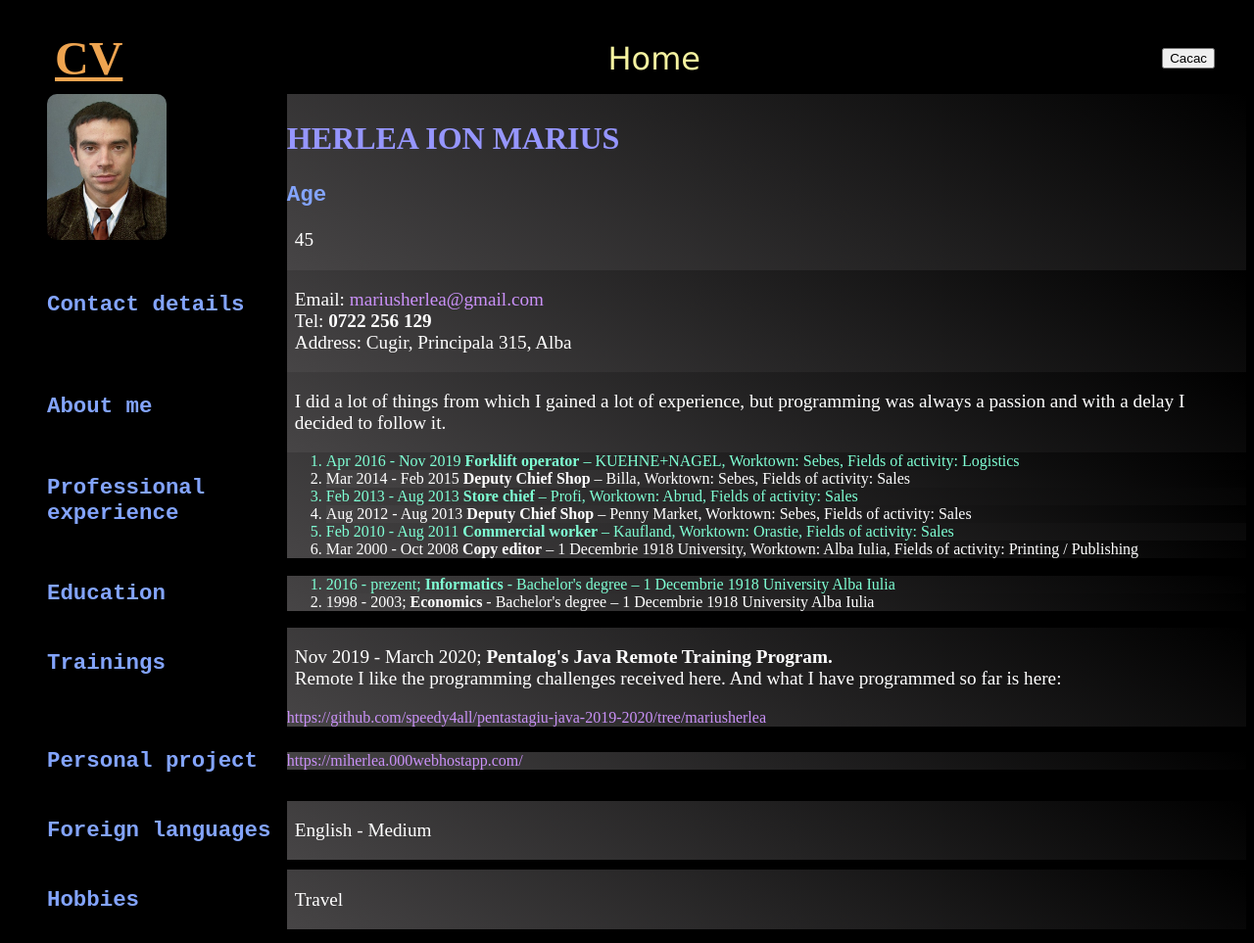
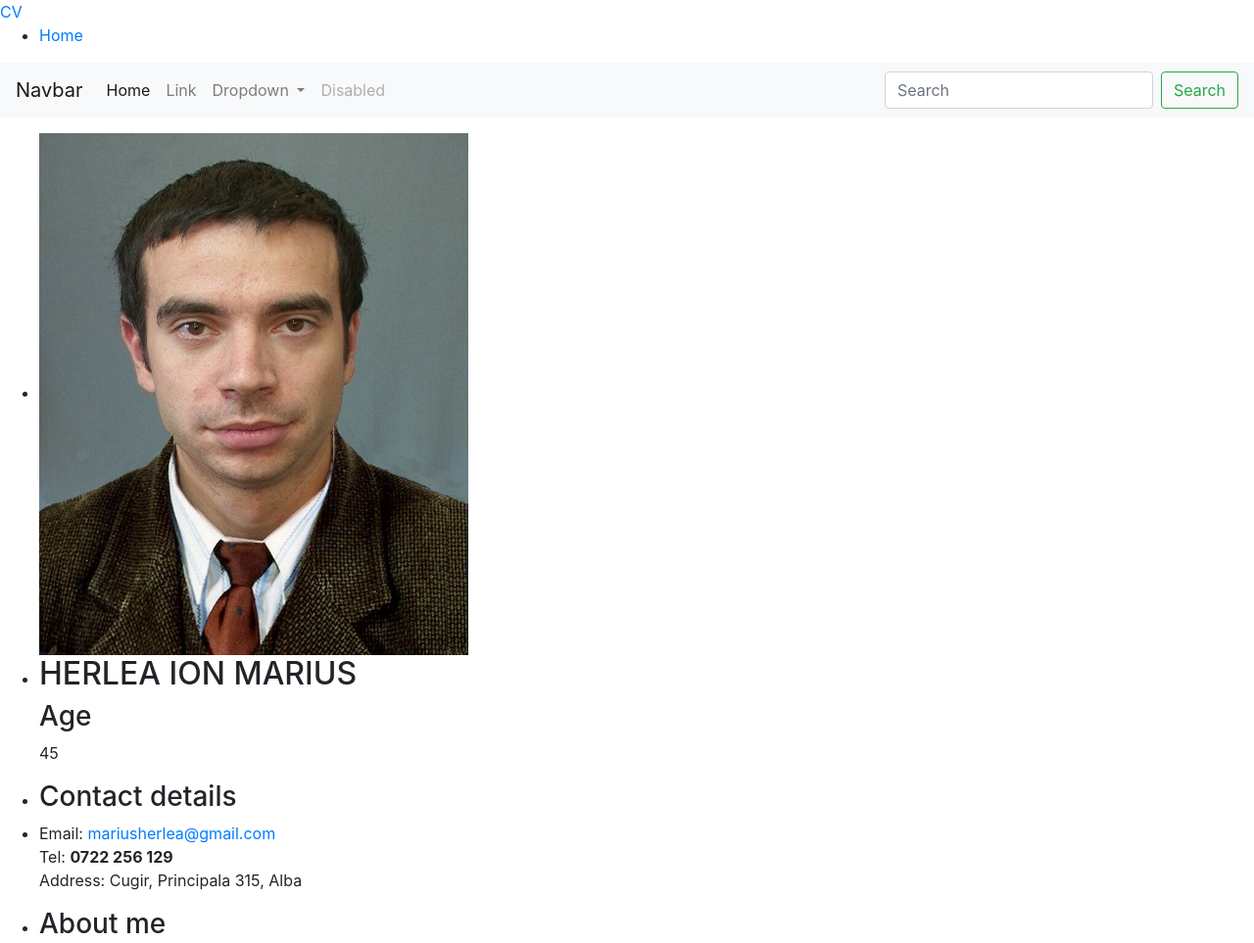
Before and after one commit to mariusherlea/httpsmiherlea.000webhostapp.comindex.html, a plain HTML site: page cv.html in a window 1280 px wide. Shown: the top 963 px of the page at 98% size. Drawn offline with nearby package versions, Linux system fonts and the light colour scheme.

Commit message:
navbar bootstrap

```diff
--- a/app.js
+++ b/app.js
@@ -1,7 +1,41 @@
 function curentYear() {
   document.getElementById("curentYear").innerHTML = new Date().getFullYear();
   const para = document.createElement("p");
-  para.innerHTML = `<button>Cacac</button>`;
+  para.innerHTML = `<nav class="navbar navbar-expand-lg navbar-light bg-light">
+  <a class="navbar-brand" href="#">Navbar</a>
+  <button class="navbar-toggler" type="button" data-toggle="collapse" data-target="#navbarSupportedContent" aria-controls="navbarSupportedContent" aria-expanded="false" aria-label="Toggle navigation">
+    <span class="navbar-toggler-icon"></span>
+  </button>
+
+  <div class="collapse navbar-collapse" id="navbarSupportedContent">
+    <ul class="navbar-nav mr-auto">
+      <li class="nav-item active">
+        <a class="nav-link" href="#">Home <span class="sr-only">(current)</span></a>
+      </li>
+      <li class="nav-item">
+        <a class="nav-link" href="#">Link</a>
+      </li>
+      <li class="nav-item dropdown">
+        <a class="nav-link dropdown-toggle" href="#" id="navbarDropdown" role="button" data-toggle="dropdown" aria-haspopup="true" aria-expanded="false">
+          Dropdown
+        </a>
+        <div class="dropdown-menu" aria-labelledby="navbarDropdown">
+          <a class="dropdown-item" href="#">Action</a>
+          <a class="dropdown-item" href="#">Another action</a>
+          <div class="dropdown-divider"></div>
+          <a class="dropdown-item" href="#">Something else here</a>
+        </div>
+      </li>
+      <li class="nav-item">
+        <a class="nav-link disabled" href="#">Disabled</a>
+      </li>
+    </ul>
+    <form class="form-inline my-2 my-lg-0">
+      <input class="form-control mr-sm-2" type="search" placeholder="Search" aria-label="Search">
+      <button class="btn btn-outline-success my-2 my-sm-0" type="submit">Search</button>
+    </form>
+  </div>
+</nav>`;
   document.getElementById("main-header").appendChild(para);
 }
 
--- a/cv.html
+++ b/cv.html
@@ -3,7 +3,9 @@
   <head>
     <meta charset="UTF-8" />
     <title>Curriculum vitae</title>
-    <link href="css/shared.css" rel="stylesheet" />
+    <!-- <link href="css/shared.css" rel="stylesheet" /> -->
+    <link rel="stylesheet" href="https://cdn.jsdelivr.net/npm/bootstrap@4.0.0/dist/css/bootstrap.min.css" integrity="sha384-Gn5384xqQ1aoWXA+058RXPxPg6fy4IWvTNh0E263XmFcJlSAwiGgFAW/dAiS6JXm" crossorigin="anonymous">
+
     <script src="/app.js" defer></script>
   </head>
 
@@ -193,6 +195,9 @@
       &#169 <b id="curentYear"></b>
     </footer>
 
+    <script src="https://code.jquery.com/jquery-3.2.1.slim.min.js" integrity="sha384-KJ3o2DKtIkvYIK3UENzmM7KCkRr/rE9/Qpg6aAZGJwFDMVNA/GpGFF93hXpG5KkN" crossorigin="anonymous"></script>
+    <script src="https://cdn.jsdelivr.net/npm/popper.js@1.12.9/dist/umd/popper.min.js" integrity="sha384-ApNbgh9B+Y1QKtv3Rn7W3mgPxhU9K/ScQsAP7hUibX39j7fakFPskvXusvfa0b4Q" crossorigin="anonymous"></script>
+    <script src="https://cdn.jsdelivr.net/npm/bootstrap@4.0.0/dist/js/bootstrap.min.js" integrity="sha384-JZR6Spejh4U02d8jOt6vLEHfe/JQGiRRSQQxSfFWpi1MquVdAyjUar5+76PVCmYl" crossorigin="anonymous"></script>
 
 
 
```
Also changed, not shown: index.html (+8 -2 lines), teste-boostrap.html (added, +42 -0 lines).
